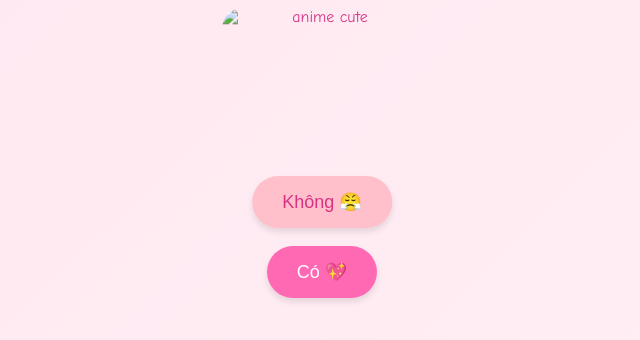
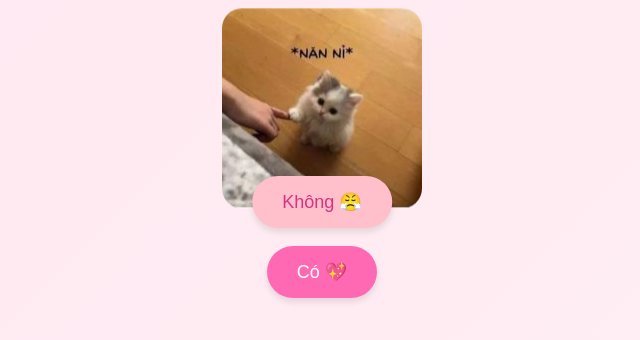
Before and after one commit to gnurt1506/smtline, a plain HTML site: page index.html in a window 1280 px wide. Shown: the part 278-618 px from the top of the page, without its empty margins (318-958 px from the left). Drawn offline with Linux system fonts and the light colour scheme.

Commit message:
Update index.html

```diff
--- a/index.html
+++ b/index.html
@@ -97,7 +97,7 @@
 <body>
   <h1>Thứ 2 anh với Hiếu nghỉ SMT nhé 🥺</h1>
 
-  <img id="anime" src="images/nanni.jpg" alt="anime cute">
+  <img id="anime" src="nanni.jpg" alt="anime cute">
 
   <button id="yesBtn">Có 💖</button>
   <button id="noBtn">Không 😤</button>
```
